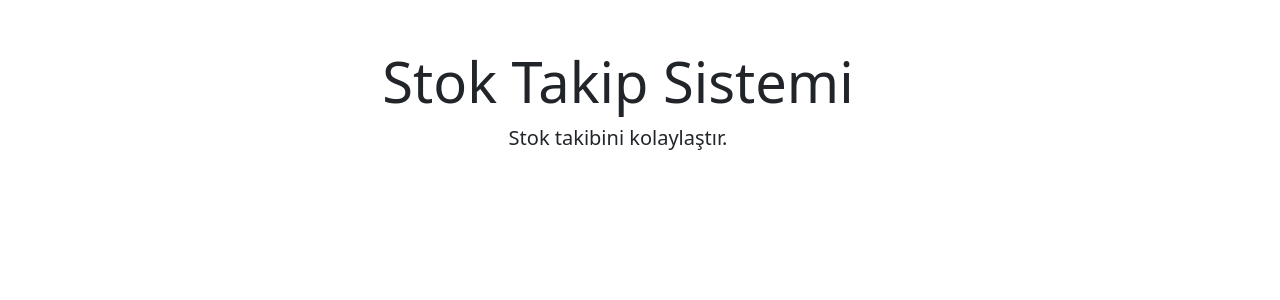
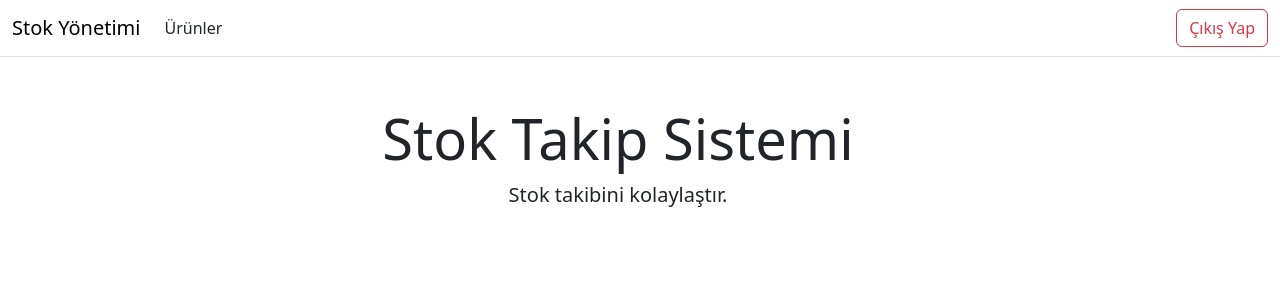
Before and after one commit to hegekara/stock-tracking-system, a React (Vite) app in the folder frontend/: page / in a window 1280 px wide. Shown: the top 300 px of the page. Built offline with nearby package versions, Linux system fonts and the light colour scheme.

Commit message:
created header

```diff
--- /dev/null
+++ b/frontend/src/components/Header.jsx
@@ -0,0 +1,32 @@
+import React from 'react';
+
+const Header = () => {
+    const handleLogout = () => {
+        localStorage.clear();
+        window.location.reload();
+    };
+
+    return (
+        <nav className="navbar navbar-expand-sm navbar-toggleable-sm navbar-light bg-white border-bottom box-shadow mb-3">
+            <div className="container-fluid">
+                <a className="navbar-brand" href='/home'>Stok Yönetimi</a>
+                <button className="navbar-toggler" type="button" data-bs-toggle="collapse" data-bs-target=".navbar-collapse" aria-controls="navbarSupportedContent"
+                    aria-expanded="false" aria-label="Toggle navigation">
+                    <span className="navbar-toggler-icon"></span>
+                </button>
+                <div className="navbar-collapse collapse d-sm-inline-flex justify-content-between w-100">
+                    <ul className="navbar-nav flex-grow-1">
+                        <li className="nav-item">
+                            <a className="nav-link text-dark" href="/products">Ürünler</a>
+                        </li>
+                    </ul>
+                    <button className="btn btn-outline-danger" onClick={handleLogout}>
+                        Çıkış Yap
+                    </button>
+                </div>
+            </div>
+        </nav>
+    );
+};
+
+export default Header;
--- a/frontend/src/pages/Home.jsx
+++ b/frontend/src/pages/Home.jsx
@@ -1,8 +1,10 @@
 import React from 'react';
+import Header from '../components/Header';
 
 function Home() {
     return (
         <div>
+            <Header />
             <div className="container text-center m-5">
                 <h1 className="display-4">Stok Takip Sistemi</h1>
                 <p className="lead">Stok takibini kolaylaştır.</p>
```
Lines whose indentation alone changed are shown as unchanged.
